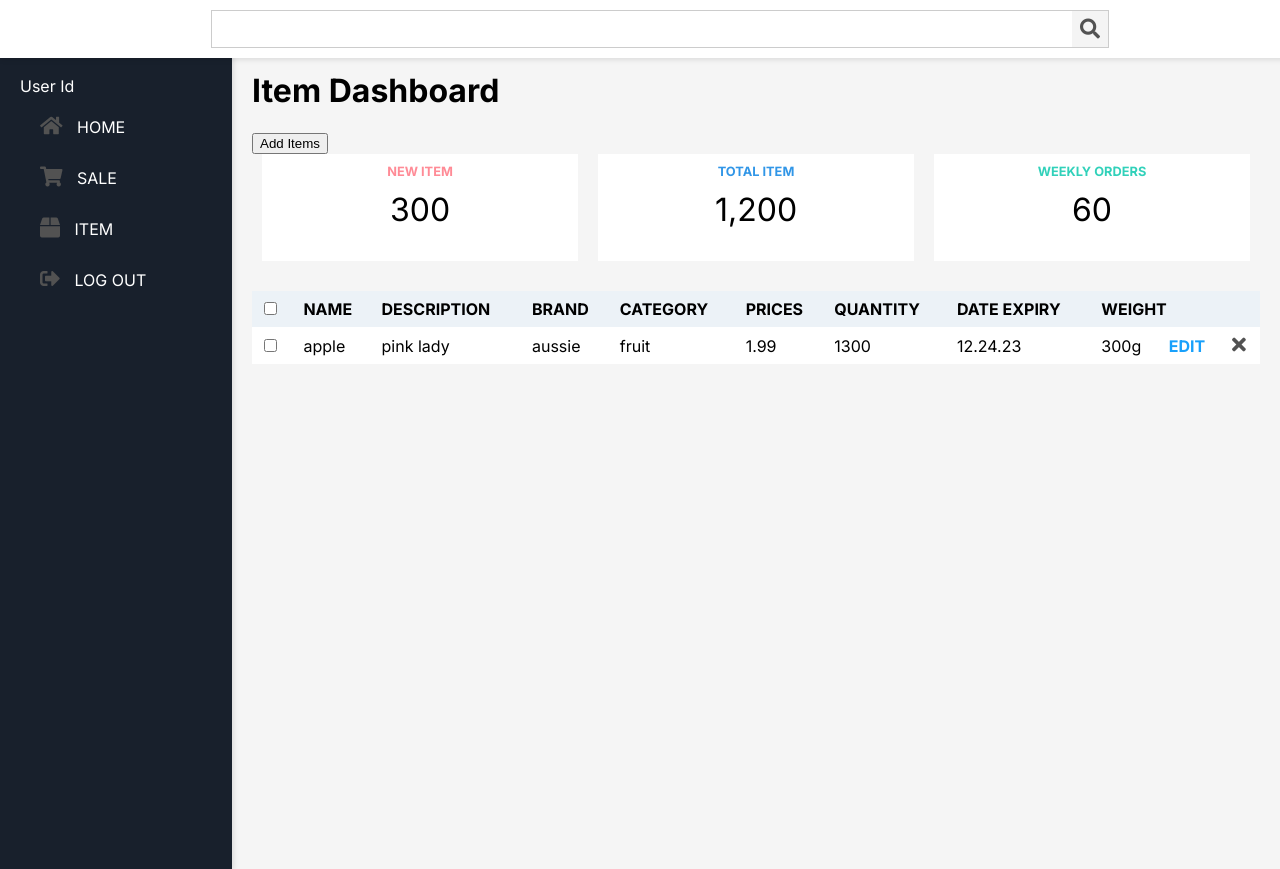
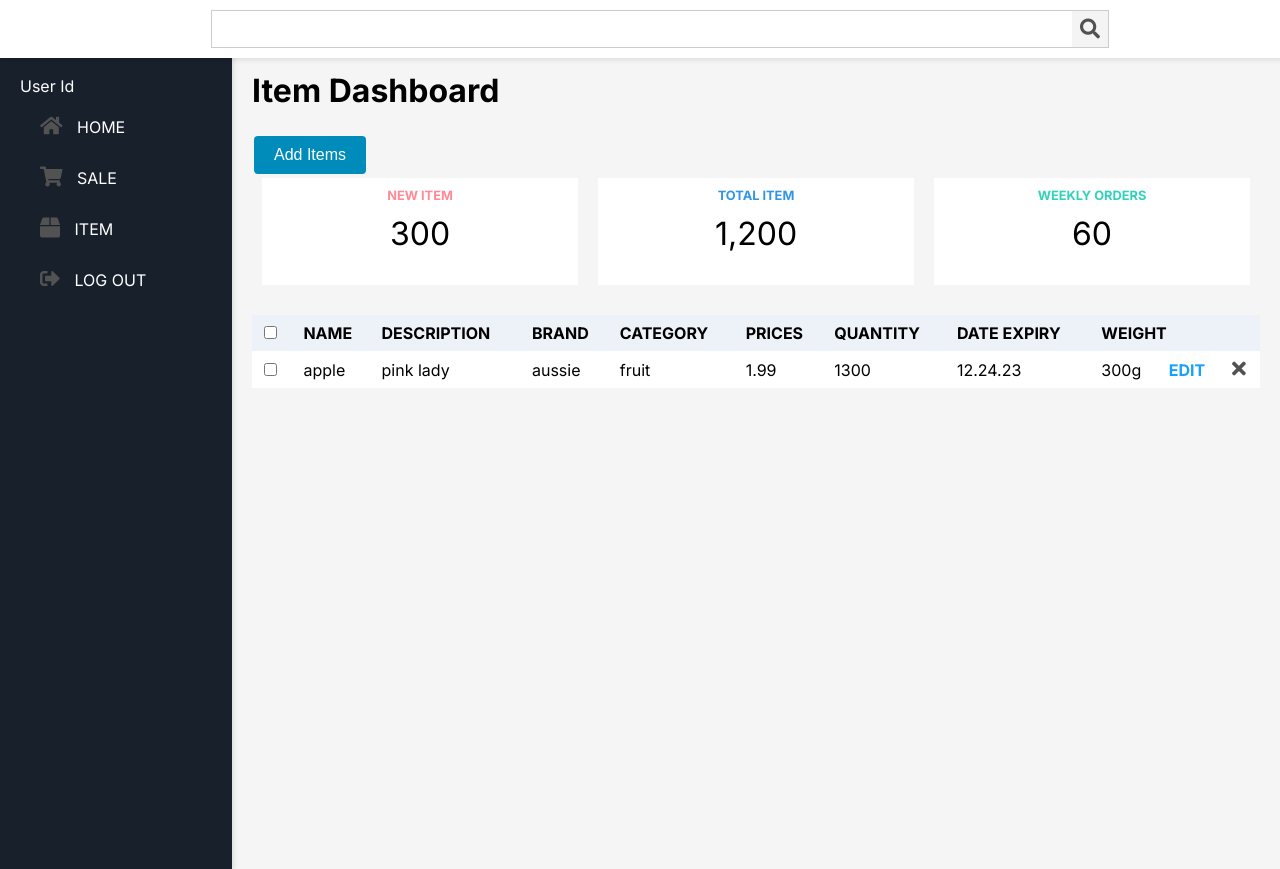
Before and after one commit to hannahmadelyn/MSP, a PHP site: page /goto/item.html in a window 1280 px wide. Shown: the top 869 px of the page. Run offline with PHP 8.4, Linux system fonts and the light colour scheme.

Commit message:
Made some tweaks

```diff
--- a/goto/css/style.css
+++ b/goto/css/style.css
@@ -44,6 +44,32 @@ header form i.fas.fa-search {
     cursor: pointer; /* Show clickable hand icon on hover */
     outline: none; /* Remove focus highlight */
     padding: 0; /* Remove default padding */
+}
+.header-actions {
+    display: flex;
+    justify-content: space-between;
+    align-items: center;
+    margin-bottom: 20px; /* Optional: adds some space below the header */
+}
+
+.add-items-btn {
+    background-color: #008CBA; /* Blue background */
+    border: none;
+    color: white;
+    padding: 10px 20px;
+    text-align: center;
+    text-decoration: none;
+    display: inline-block;
+    font-size: 16px;
+    margin: 4px 2px;
+    cursor: pointer;
+    border-radius: 4px;
+    transition: transform 0.3s ease-in-out, background-color 0.3s ease-in-out;  /* Add this line for transition */
+}
+
+.add-items-btn:hover {
+    background-color: #005f5f; /* Darker blue on hover */
+    transform: scale(1.05); /* Slightly larger on hover */
 }
 
 body {
```
